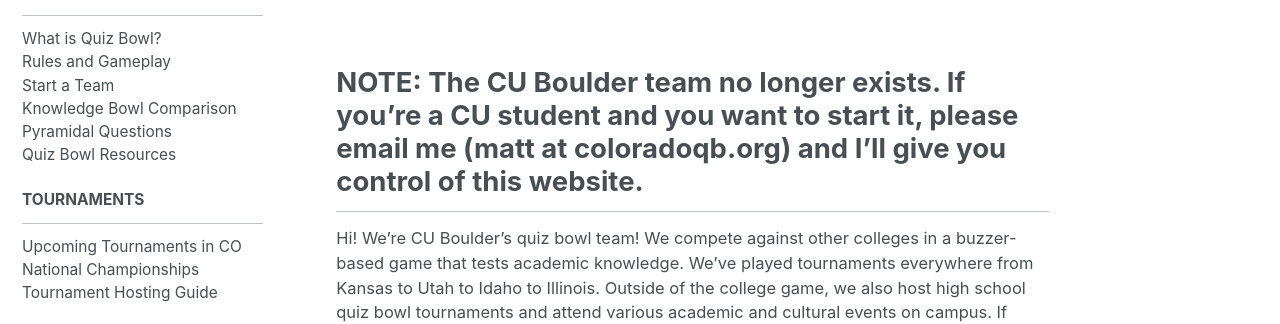
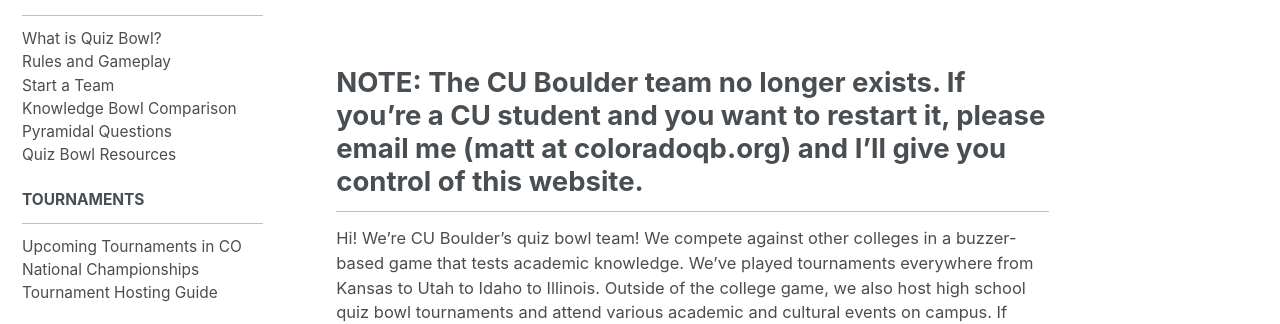
Before and after one commit to matt2718/colorado-qb, a Jekyll site: the page built from _pages/cu.md, in a window 1280 px wide and 971 px high. Shown: the part 188-512 px from the top of the window. Built offline with Jekyll 4.4.1, drawn with Linux system fonts in a browser that asks for light colours.

Commit message:
fix typo

```diff
--- a/_pages/cu.md
+++ b/_pages/cu.md
@@ -3,7 +3,7 @@
 permalink: /cu/
 ---
 
-## NOTE: The CU Boulder team no longer exists. If you're a CU student and you want to start it, please email me (matt at coloradoqb.org) and I'll give you control of this website.
+## NOTE: The CU Boulder team no longer exists. If you're a CU student and you want to restart it, please email me (matt at coloradoqb.org) and I'll give you control of this website.
 
 Hi! We're CU Boulder's quiz bowl team! We compete against other
 colleges in a buzzer-based game that tests academic knowledge. We've
```
